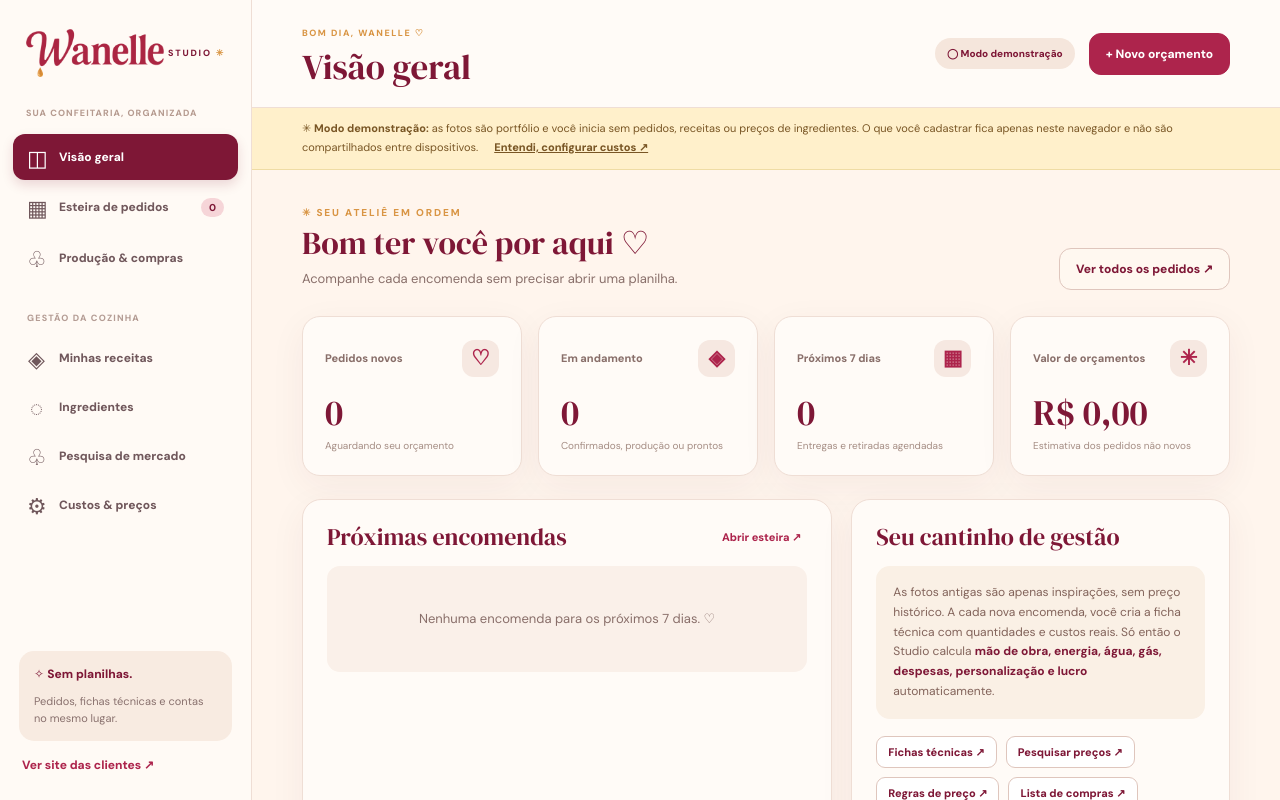
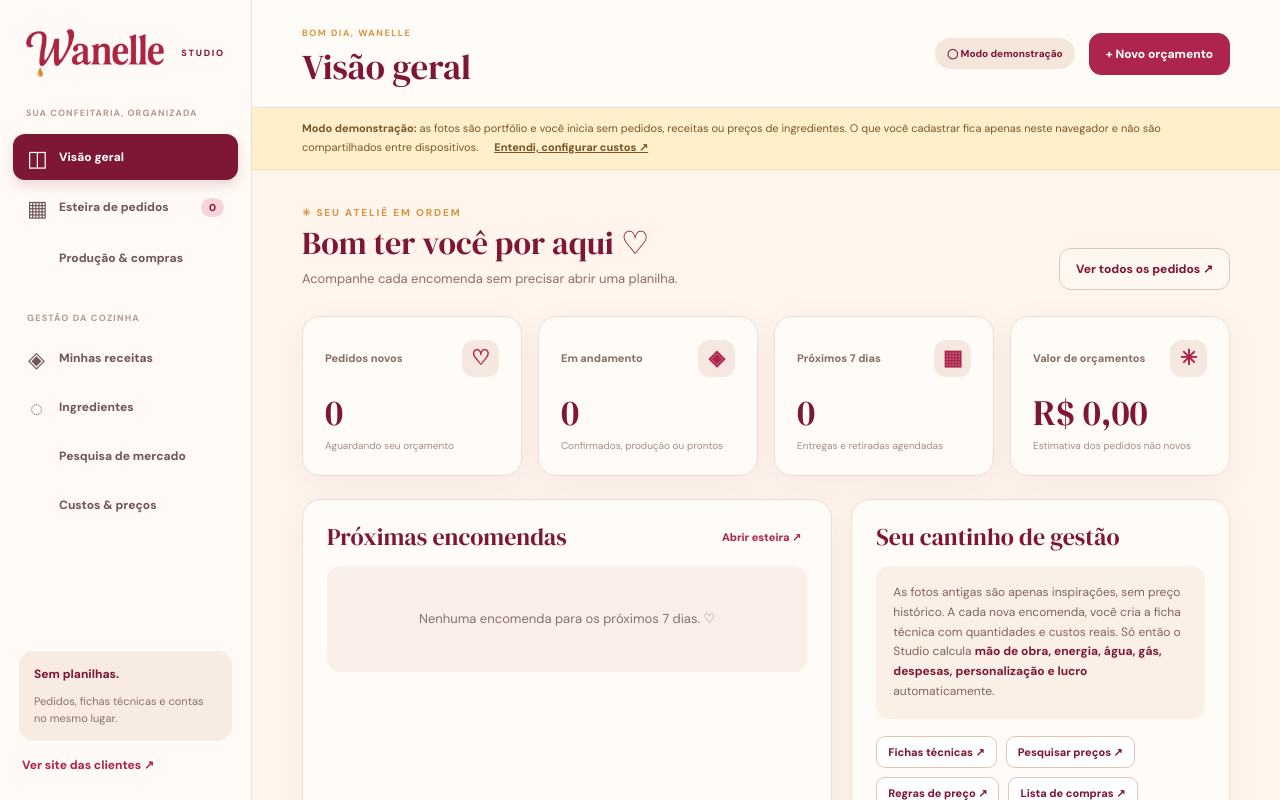
Before and after one commit to leleca7/wanelle-studio, a website: page admin.html in a window 1280 px wide. Shown: the top 800 px of the page. Drawn offline with Linux system fonts and the light colour scheme.

Commit message:
style: retirar emojis da interface administrativa

```diff
--- a/admin.html
+++ b/admin.html
@@ -17,26 +17,26 @@
 <body>
 <div class="app-shell">
   <aside class="sidebar" id="sidebar">
-    <div class="brand"><img src="assets/media/foto-d1a021079f73c4.png" alt="Wanelle"><span>STUDIO <i>✳</i></span></div>
+    <div class="brand"><img src="assets/media/foto-d1a021079f73c4.png" alt="Wanelle"><span>STUDIO <i></i></span></div>
     <div class="side-caption">SUA CONFEITARIA, ORGANIZADA</div>
     <nav id="nav" aria-label="Menu do sistema">
       <button class="nav-btn active" data-view="dashboard"><span class="ico">◫</span> Visão geral</button>
       <button class="nav-btn" data-view="orders"><span class="ico">▦</span> Esteira de pedidos <span id="side-new" class="nav-counter">0</span></button>
-      <button class="nav-btn" data-view="production"><span class="ico">♧</span> Produção & compras</button>
+      <button class="nav-btn" data-view="production"><span class="ico"></span> Produção & compras</button>
       <div class="nav-label">GESTÃO DA COZINHA</div>
       <button class="nav-btn" data-view="recipes"><span class="ico">◈</span> Minhas receitas</button>
       <button class="nav-btn" data-view="ingredients"><span class="ico">◌</span> Ingredientes</button>
-      <button class="nav-btn" data-view="market"><span class="ico">♧</span> Pesquisa de mercado</button>
-      <button class="nav-btn" data-view="settings"><span class="ico">⚙</span> Custos & preços</button>
+      <button class="nav-btn" data-view="market"><span class="ico"></span> Pesquisa de mercado</button>
+      <button class="nav-btn" data-view="settings"><span class="ico"></span> Custos & preços</button>
     </nav>
-    <div class="sidebar-bottom"><div class="side-help">✧ <strong>Sem planilhas.</strong><p>Pedidos, fichas técnicas e contas no mesmo lugar.</p></div><a href="index.html" target="_blank" rel="noopener" class="visit-site">Ver site das clientes ↗</a><button class="logout" id="logout" hidden>Sair da conta</button></div>
+    <div class="sidebar-bottom"><div class="side-help"> <strong>Sem planilhas.</strong><p>Pedidos, fichas técnicas e contas no mesmo lugar.</p></div><a href="index.html" target="_blank" rel="noopener" class="visit-site">Ver site das clientes ↗</a><button class="logout" id="logout" hidden>Sair da conta</button></div>
   </aside>
   <div class="main-area">
     <header class="topbar">
-      <div class="topbar-left"><button class="mobile-menu" id="toggle-menu" aria-label="Abrir menu">☰</button><div><span class="top-eyebrow" id="top-eyebrow">BOM DIA, WANELLE ♡</span><h1 id="page-title">Visão geral</h1></div></div>
+      <div class="topbar-left"><button class="mobile-menu" id="toggle-menu" aria-label="Abrir menu"></button><div><span class="top-eyebrow" id="top-eyebrow">BOM DIA, WANELLE </span><h1 id="page-title">Visão geral</h1></div></div>
       <div class="topbar-right"><span class="mode-chip" id="mode-chip">Preparando sistema</span><button class="btn btn-primary" data-action="new-order">+ Novo orçamento</button></div>
     </header>
-    <div class="demo-notice" id="demo-notice" hidden>✳ <strong>Modo demonstração:</strong> as fotos são portfólio e você inicia sem pedidos, receitas ou preços de ingredientes. O que você cadastrar fica apenas neste navegador e não são compartilhados entre dispositivos. <button data-view="settings">Entendi, configurar custos ↗</button></div>
+    <div class="demo-notice" id="demo-notice" hidden> <strong>Modo demonstração:</strong> as fotos são portfólio e você inicia sem pedidos, receitas ou preços de ingredientes. O que você cadastrar fica apenas neste navegador e não são compartilhados entre dispositivos. <button data-view="settings">Entendi, configurar custos ↗</button></div>
     <main id="main" class="main-content" aria-live="polite"></main>
   </div>
 </div>
```
